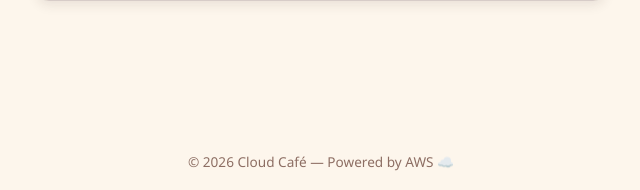
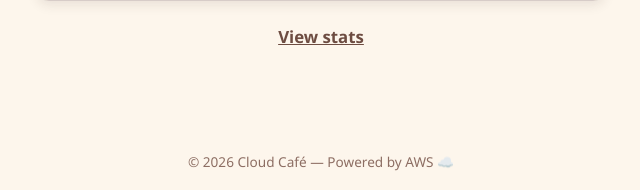
Before and after one commit to PROGRAMERPARTH/AWS-Project, a Flask app: page / in a window 1280 px wide. Shown: the part 610-800 px from the top of the page, without its empty margins (319-959 px from the left). Run offline with Flask 3, Linux system fonts and the light colour scheme.

Commit message:
feat: Add View stats link to home page

```diff
--- a/templates/index.html
+++ b/templates/index.html
@@ -216,6 +216,10 @@
             <button type="submit" class="btn-submit">Place Order</button>
         </form>
     </div>
+
+    <p style="text-align: center; margin-top: 1.5rem; font-size: 1.05rem;">
+        <a href="/stats" style="color: #6d4c41; font-weight: 600; text-decoration: underline;">View stats</a>
+    </p>
 </main>
 
 <footer>
```
Also changed, not shown: tests/test_app.py (+3 -1 lines).
